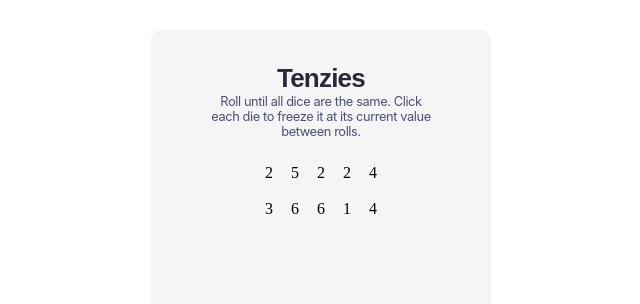
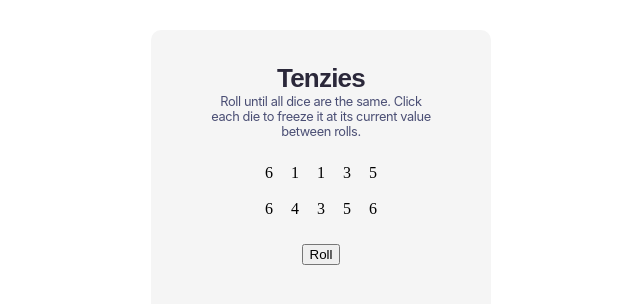
Before and after one commit to BoskoBobi/Tenzies-Game, a React app: page / in a window 1280 px wide. Shown: the top 304 px of the page, without its empty margins (319-959 px from the left). Built offline with nearby package versions, Linux system fonts and the light colour scheme; the HTML template or start-up script is replaced by a standard one.

Commit message:
button generates new numbers

```diff
--- a/src/App.jsx
+++ b/src/App.jsx
@@ -17,9 +17,12 @@ export default function App() {
      return newDice
   }
 
+  function rollDice() {
+    setDice(allNewDice())
+  }
+
   const dieElements = dice.map(die => (
     <Die
-    key = {die}
     value = {die}
     />
   ))
@@ -34,6 +37,7 @@ export default function App() {
       <div className="dice-grid">
         {dieElements}
       </div>
+      <button onClick={rollDice}>Roll</button>
     </main>
   )
 }
```
